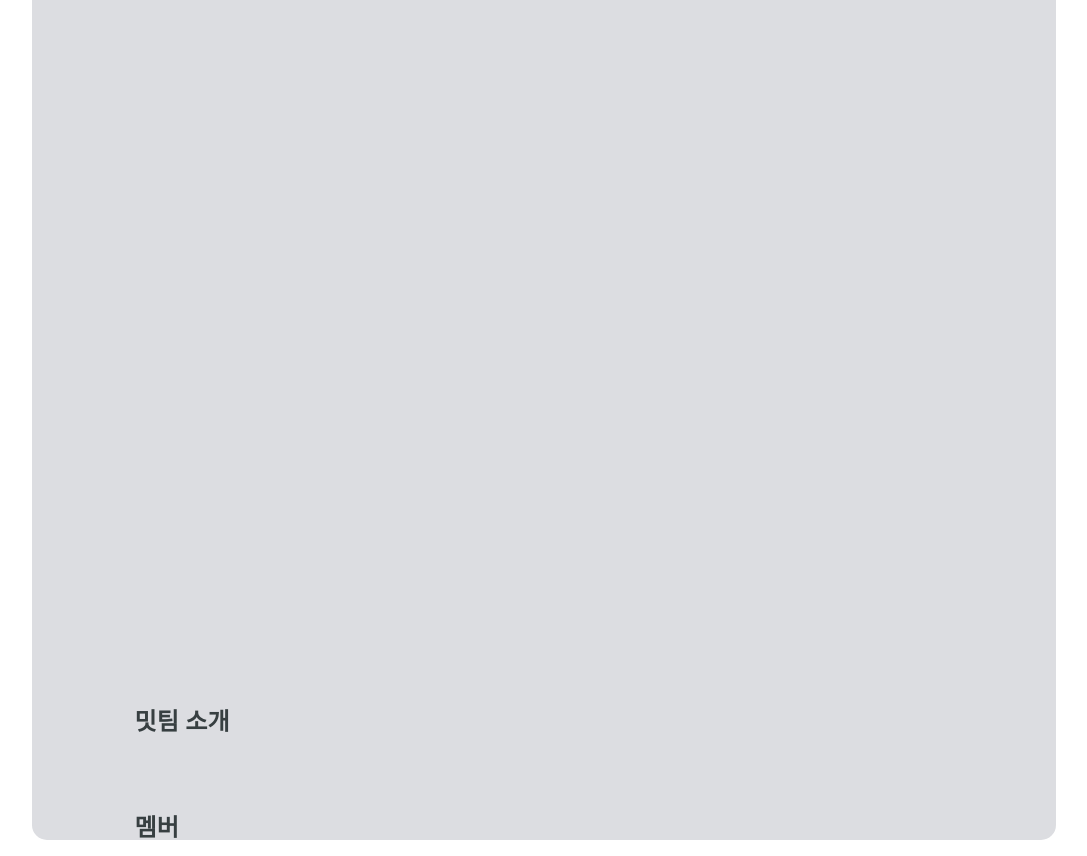
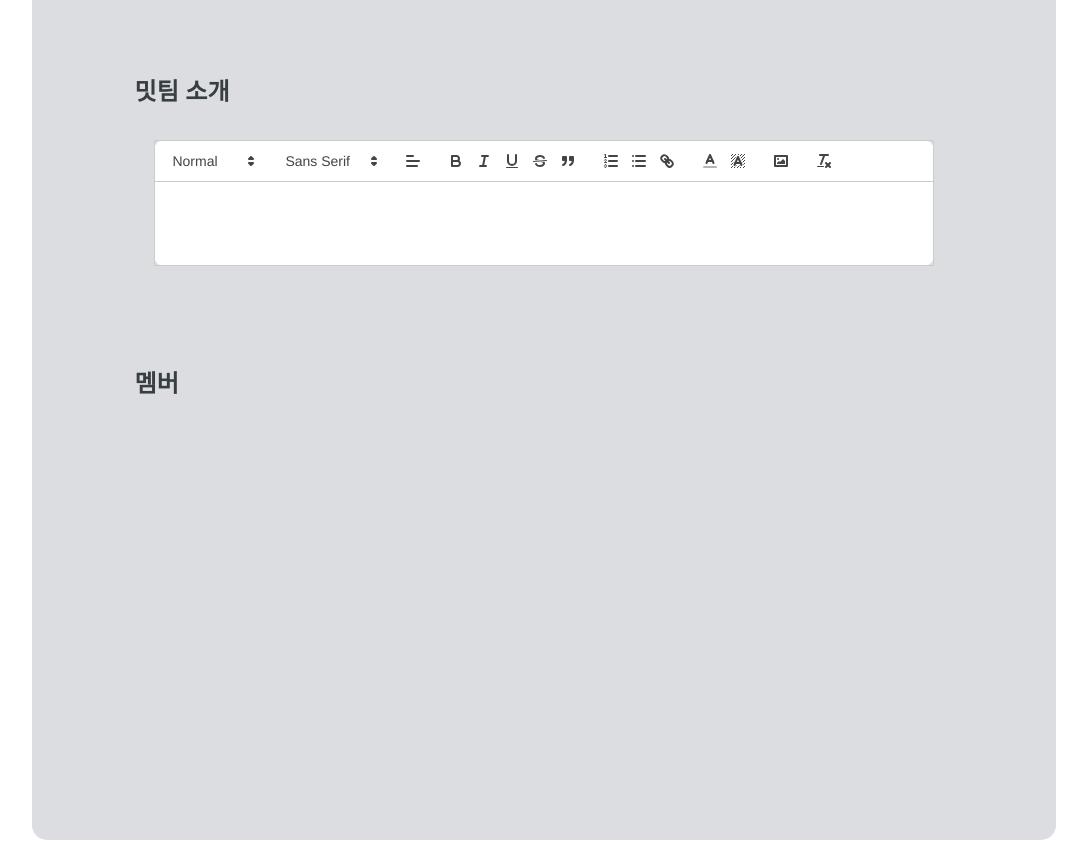
Before and after one commit to kimsuyeon0916/MeeTeam_FrontEnd, a React (Vite) app: page /meeteam in a window 1280 px wide. Shown: the part 980-1836 px from the top of the page, without its empty margins (96-1183 px from the left). Built offline with nearby package versions, Linux system fonts and the light colour scheme.

Commit message:
feat: #7 밋팀 소개 Editor 적용 및 구현

```diff
--- a/package.json
+++ b/package.json
@@ -15,6 +15,7 @@
     "react-datepicker": "^4.21.0",
     "react-dom": "^18.2.0",
     "react-icons": "^4.11.0",
+    "react-quill": "^2.0.0",
     "react-router-dom": "^6.18.0",
     "styled-components": "^6.1.1"
   },
--- a/src/components/tag/Tag.styled.ts
+++ b/src/components/tag/Tag.styled.ts
@@ -2,7 +2,7 @@ import styled from 'styled-components';
 
 const Tag = styled.div`
 	padding: 10px;
-	height: 100vh;
+	height: 70px;
 
 	.tag__box {
 		display: flex;
@@ -13,6 +13,7 @@ const Tag = styled.div`
 		padding: 0 10px;
 		border: 1px solid rgba(0, 0, 0, 0.3);
 		border-radius: 10px;
+		background-color: #fff;
 
 		&:focus-within {
 			border-color: #00a8ff;
@@ -25,7 +26,7 @@ const Tag = styled.div`
 			margin: 5px;
 			padding: 5px;
 			background-color: #54a0ff;
-			border-radius: 5px;
+			border-radius: 3px;
 			color: #fff;
 			font-size: 13px;
 
--- a/src/pages/meeTeamCreatePage/MeeTeamCreatePage.styled.ts
+++ b/src/pages/meeTeamCreatePage/MeeTeamCreatePage.styled.ts
@@ -68,7 +68,11 @@ const MeeTeamCreatePage = styled.div`
 		}
 
 		.container__info {
-			margin-top: 50px;
+			margin-top: 70px;
+
+			.info-wrapper {
+				padding: 20px;
+			}
 
 			.container__info-select {
 				display: flex;
@@ -79,13 +83,21 @@ const MeeTeamCreatePage = styled.div`
 			}
 		}
 		.container__tag {
-			margin-top: 50px;
+			margin-top: 70px;
 		}
 		.container__intro {
-			margin-top: 50px;
+			margin-top: 70px;
+
+			div:nth-child(2) {
+				padding: 20px;
+				.editor {
+					background-color: #fff;
+					border-radius: 10px;
+				}
+			}
 		}
 		.container__member {
-			margin-top: 50px;
+			margin-top: 70px;
 		}
 	}
 `;
--- a/src/pages/meeTeamCreatePage/MeeTeamCreatePage.tsx
+++ b/src/pages/meeTeamCreatePage/MeeTeamCreatePage.tsx
@@ -1,7 +1,69 @@
+import { useRef } from 'react';
 import { Subtitle, Dot, InfoItem, Tag } from '../../components';
 import S from './MeeTeamCreatePage.styled';
+import ReactQuill from 'react-quill';
+import 'react-quill/dist/quill.snow.css';
+// import { modules } from '../../utils/editorModule';
 
 const MeeTeamCreatePage = () => {
+	const quillRef = useRef<ReactQuill | null>(null);
+
+	const modules = {
+		toolbar: {
+			container: [
+				[{ header: [1, 2, 3, 4, 5, 6, false] }],
+				[{ font: [] }],
+				[{ align: [] }],
+				['bold', 'italic', 'underline', 'strike', 'blockquote'],
+				[{ list: 'ordered' }, { list: 'bullet' }, 'link'],
+				[
+					{
+						color: [
+							'#000000',
+							'#e60000',
+							'#ff9900',
+							'#ffff00',
+							'#008a00',
+							'#0066cc',
+							'#9933ff',
+							'#ffffff',
+							'#facccc',
+							'#ffebcc',
+							'#ffffcc',
+							'#cce8cc',
+							'#cce0f5',
+							'#ebd6ff',
+							'#bbbbbb',
+							'#f06666',
+							'#ffc266',
+							'#ffff66',
+							'#66b966',
+							'#66a3e0',
+							'#c285ff',
+							'#888888',
+							'#a10000',
+							'#b26b00',
+							'#b2b200',
+							'#006100',
+							'#0047b2',
+							'#6b24b2',
+							'#444444',
+							'#5c0000',
+							'#663d00',
+							'#666600',
+							'#003700',
+							'#002966',
+							'#3d1466',
+							'custom-color',
+						],
+					},
+					{ background: [] },
+				],
+				['image'],
+				['clean'],
+			],
+		},
+	};
 	return (
 		<S.MeeTeamCreatePage>
 			<div className='procedure'>
@@ -33,7 +95,7 @@ const MeeTeamCreatePage = () => {
 								<InfoItem isDot='false' title='진행 방식' optionData={['온라인', '오프라인']} />
 							</div>
 							<div className='container__info-select'>
-								<InfoItem isDot='true' title='밋팀 기간' optionData={['교내', '교외']} />
+								<InfoItem isDot='true' title='밋팀 기간' optionData={[]} />
 								<InfoItem isDot='false' title='공개 여부' optionData={['공개', '비공개']} />
 							</div>
 						</div>
@@ -50,6 +112,9 @@ const MeeTeamCreatePage = () => {
 						<div>
 							<Subtitle>{'밋팀 소개'}</Subtitle>
 						</div>
+						<div>
+							<ReactQuill className='editor' ref={quillRef} theme='snow' modules={modules} />
+						</div>
 					</div>
 					<div className='container__member'>
 						<div>
--- /dev/null
+++ b/src/utils/editorModule.ts
@@ -0,0 +1,56 @@
+export const modules = {
+	toolbar: {
+		container: [
+			[{ header: [1, 2, 3, 4, 5, 6, false] }],
+			[{ font: [] }],
+			[{ align: [] }],
+			['bold', 'italic', 'underline', 'strike', 'blockquote'],
+			[{ list: 'ordered' }, { list: 'bullet' }, 'link'],
+			[
+				{
+					color: [
+						'#000000',
+						'#e60000',
+						'#ff9900',
+						'#ffff00',
+						'#008a00',
+						'#0066cc',
+						'#9933ff',
+						'#ffffff',
+						'#facccc',
+						'#ffebcc',
+						'#ffffcc',
+						'#cce8cc',
+						'#cce0f5',
+						'#ebd6ff',
+						'#bbbbbb',
+						'#f06666',
+						'#ffc266',
+						'#ffff66',
+						'#66b966',
+						'#66a3e0',
+						'#c285ff',
+						'#888888',
+						'#a10000',
+						'#b26b00',
+						'#b2b200',
+						'#006100',
+						'#0047b2',
+						'#6b24b2',
+						'#444444',
+						'#5c0000',
+						'#663d00',
+						'#666600',
+						'#003700',
+						'#002966',
+						'#3d1466',
+						'custom-color',
+					],
+				},
+				{ background: [] },
+			],
+			['image'],
+			['clean'],
+		],
+	},
+};
```
Also changed, not shown: 1 other file (tests, documents, lock files or other folders).
